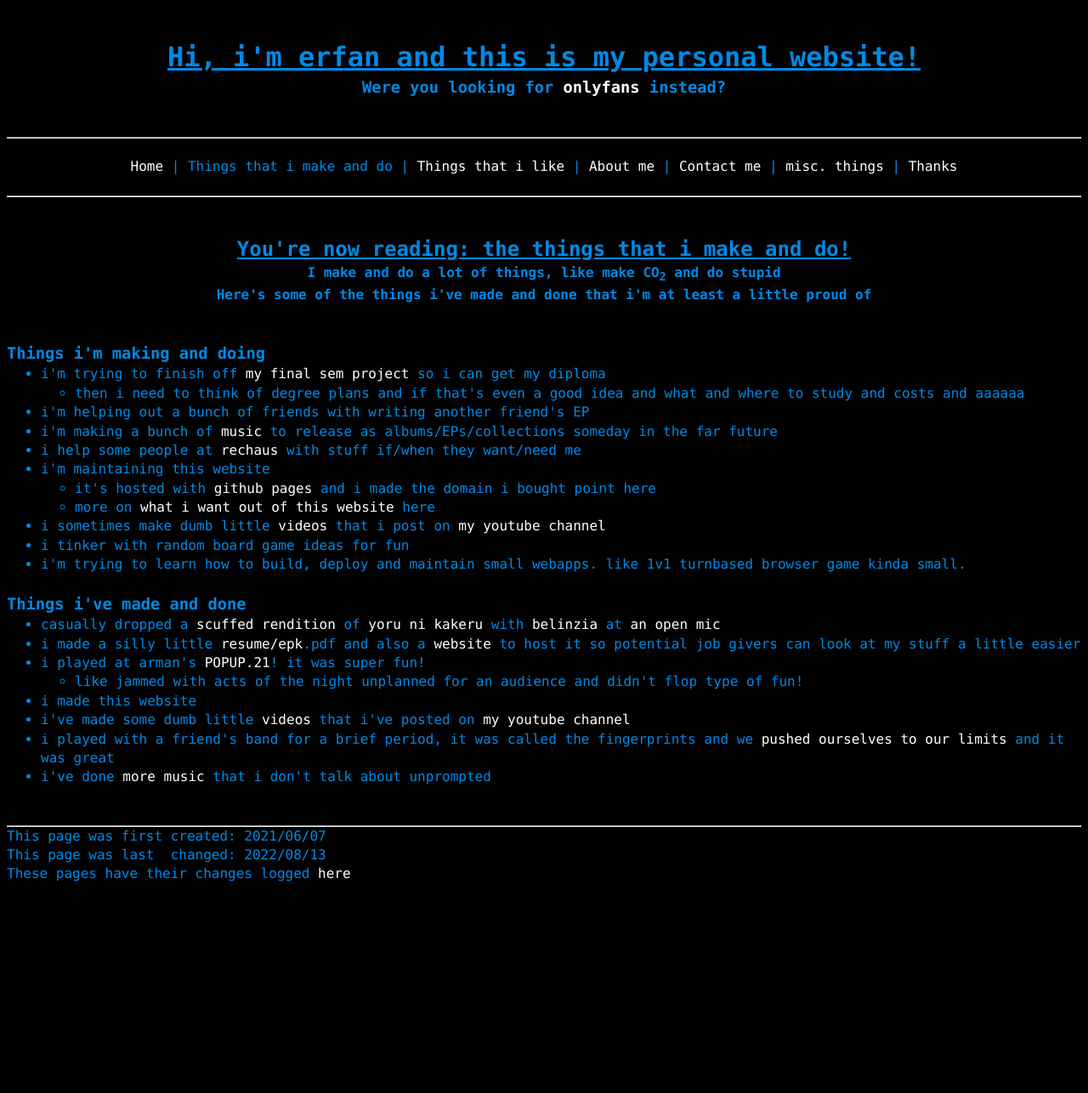
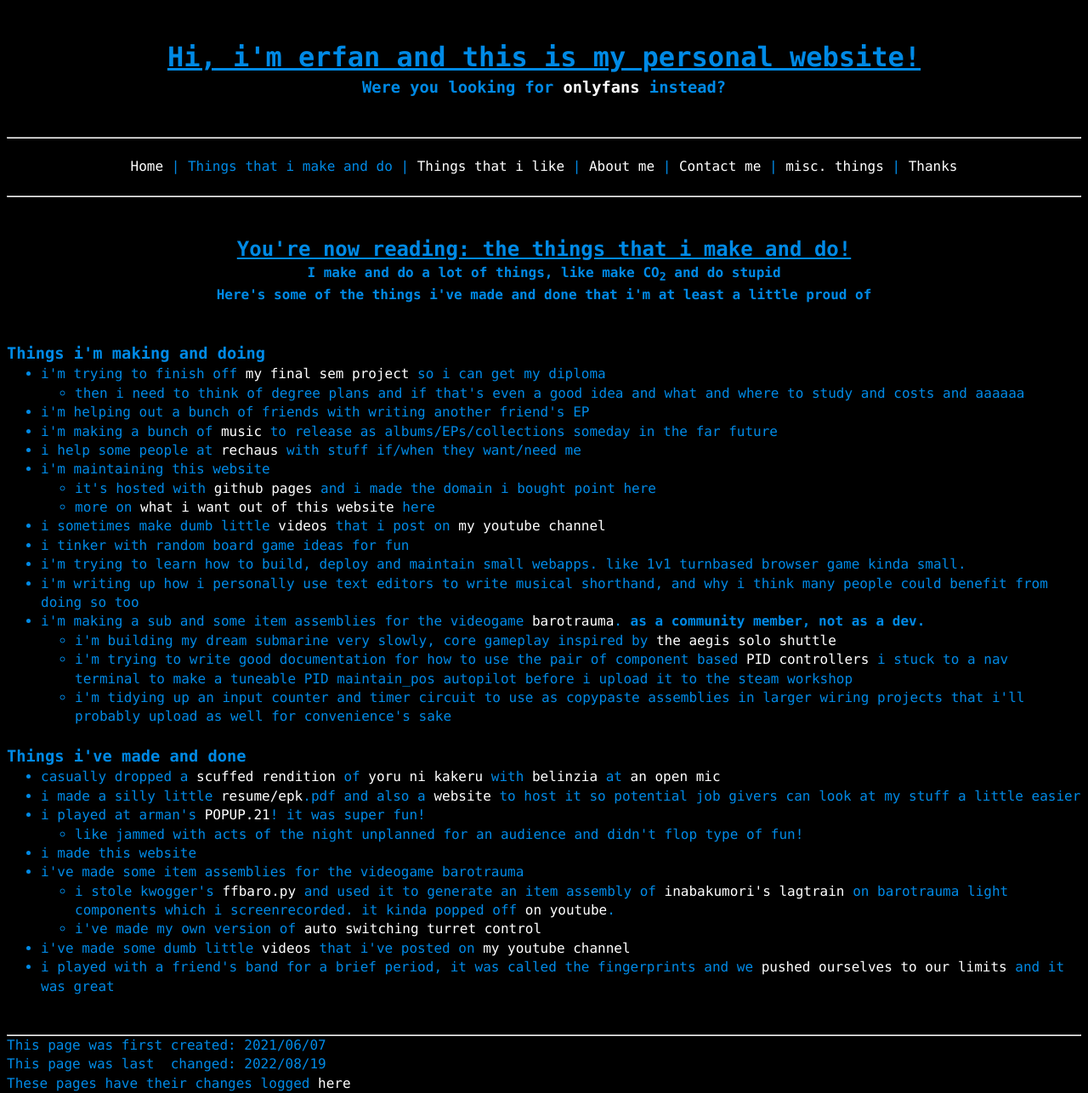
Before and after one commit to a-erfan-aa/a-erfan-aa.github.io, a Jekyll site: the page built from things-i-make.html, in a window 1280 px wide. Shown: the whole page at 85% size. Built offline with Jekyll 4.4.1, drawn with Linux system fonts in a browser that asks for light colours; before the commit the page ends 1040 px from its top, so only the background shows below that.

Commit message:
Add barotrauma and .txt music shorthand efforts to things-i-make.html
Also remove link to music-comprehensive from page

Also update lastChanged

```diff
--- a/things-i-make.html
+++ b/things-i-make.html
@@ -3,7 +3,7 @@ layout: default
 title: Things that i make
 description: I make and do things, here's some of it
 firstCreated: 2021/06/07
-lastChanged: 2022/08/13
+lastChanged: 2022/08/19
 ---
 <!-- title and subtitle-->
 <div>
@@ -37,6 +37,14 @@ lastChanged: 2022/08/13
 		<li>i sometimes make dumb little <a href="/things-i-make/videos">videos</a> that i post on <a href="https://www.youtube.com/channel/UC6WnCo8jywKuWI9Vne7Uq_A">my youtube channel</a></li>
 		<li>i tinker with random board game ideas for fun</li>
 		<li>i'm trying to learn how to build, deploy and maintain small webapps. like 1v1 turnbased browser game kinda small.</li>
+		<li>i'm writing up how i personally use text editors to write musical shorthand, and why i think many people could benefit from doing so too</li>
+		<li>i'm making a sub and some item assemblies for the videogame <a href="https://barotraumagame.com/">barotrauma</a>. <b>as a community member, not as a dev.</b>
+			<ul>
+				<li>i'm building my dream submarine very slowly, core gameplay inspired by <a href="https://steamcommunity.com/sharedfiles/filedetails/?id=2403877663">the aegis solo shuttle</a></li>
+				<li>i'm trying to write good documentation for how to use the pair of component based <a href="https://en.wikipedia.org/wiki/PID_controller">PID controllers</a> i stuck to a nav terminal to make a tuneable PID maintain_pos autopilot before i upload it to the steam workshop</li>
+				<li>i'm tidying up an input counter and timer circuit to use as copypaste assemblies in larger wiring projects that i'll probably upload as well for convenience's sake</li>
+			</ul>
+		</li>
 	</ul>
 </div>
 
@@ -54,8 +62,13 @@ lastChanged: 2022/08/13
 				</ul>
 			</li>
 			<li>i made this website</li>
+			<li>i've made some item assemblies for the videogame barotrauma
+				<ul>
+					<li>i stole kwogger's <a href="https://github.com/kwogger/ffbaropy">ffbaro.py</a> and used it to generate an item assembly of <a href="https://www.youtube.com/watch?v=UnIhRpIT7nc">inabakumori's lagtrain</a> on barotrauma light components which i screenrecorded. it kinda popped off <a href="https://www.youtube.com/watch?v=M28l2JElRwk">on youtube</a>.</li>
+					<li>i've made my own version of <a href="https://www.youtube.com/watch?v=M28l2JElRwk">auto switching turret control</a></li>
+				</ul>
+			</li>
 			<li>i've made some dumb little <a href="/things-i-make/videos">videos</a> that i've posted on <a href="https://www.youtube.com/channel/UC6WnCo8jywKuWI9Vne7Uq_A">my youtube channel</a></li>
 			<li>i played with a friend's band for a brief period, it was called the fingerprints and we <a href="https://web.archive.org/web/20201021035552/https://dayakdaily.com/the-fingerprints-crowned-champion-in-kuching-waterfront-jazz-festival-band-search-final/">pushed ourselves to our limits</a> and it was great</li>
-			<li>i've done <a href="/things-i-make/music-comprehensive">more music</a> that i don't talk about unprompted</li>
 		</ul>
 </div>
```
